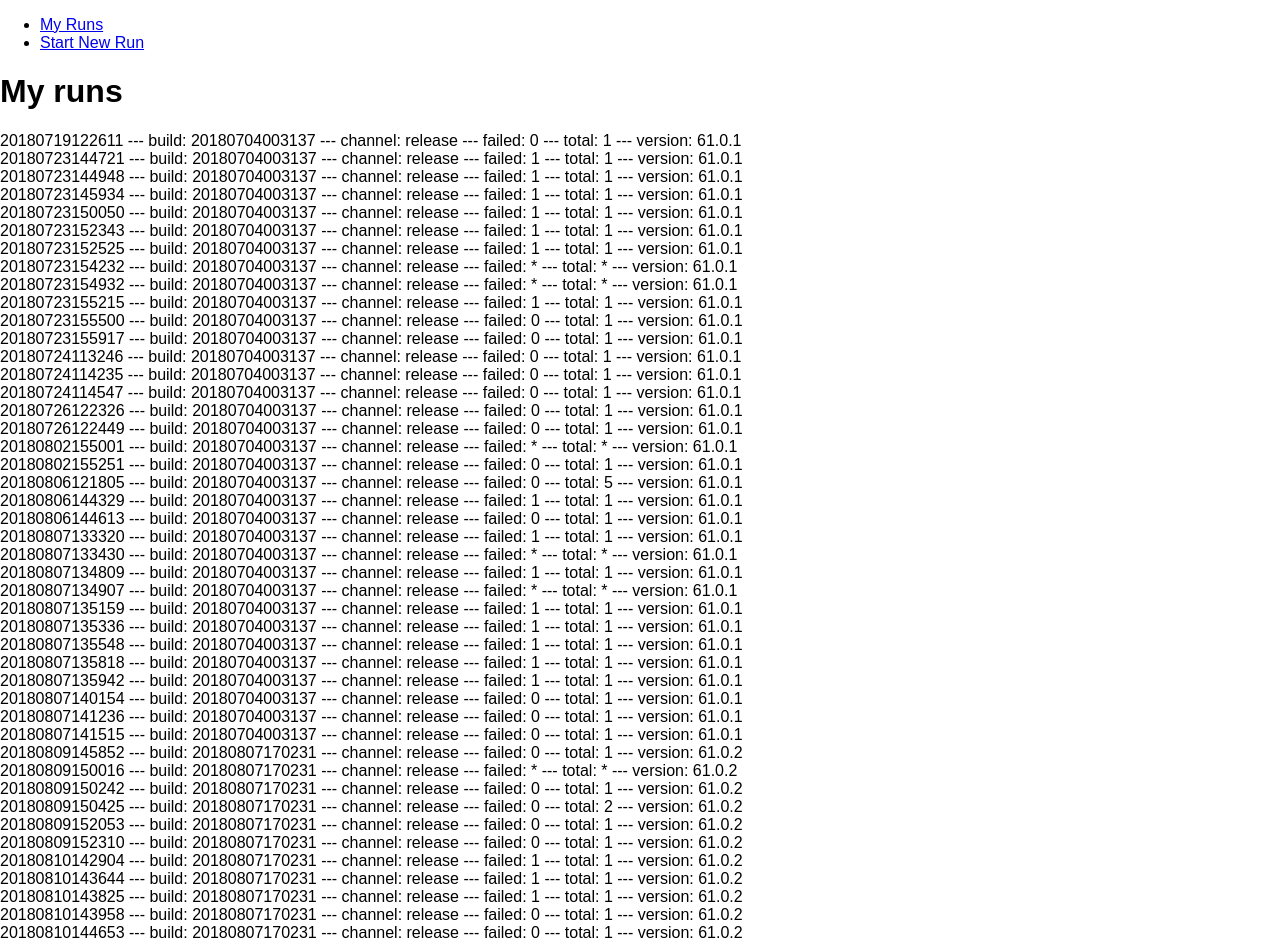
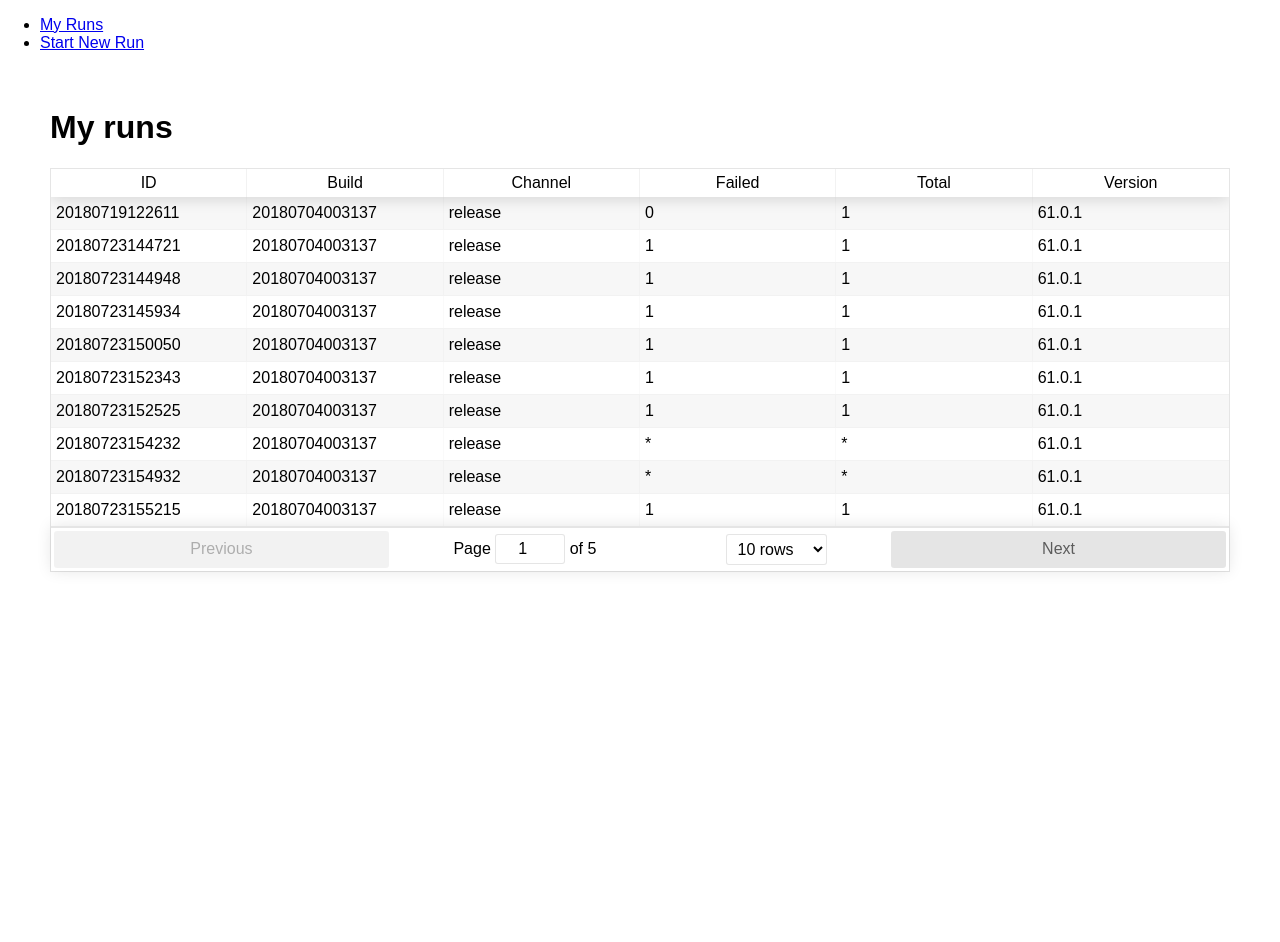
Before and after one commit to psilaghi/iris-control-center, a React (Create React App) app: page /myruns in a window 1280 px wide. After the commit the page ends 800 px from the top, so only its background shows below. Built offline with nearby package versions, Linux system fonts and the light colour scheme.

Commit message:
Use react-table to display data from runs.json

```diff
--- a/package.json
+++ b/package.json
@@ -7,6 +7,7 @@
     "react-dom": "^16.4.2",
     "react-router-dom": "^4.3.1",
     "react-scripts": "1.1.4",
+    "react-table": "^6.8.6",
     "styled-components": "^3.4.2"
   },
   "scripts": {
--- a/src/components/MyRunsPage/index.js
+++ b/src/components/MyRunsPage/index.js
@@ -1,5 +1,28 @@
 import * as React from 'react';
 import ApiClient from '../apiClient';
+import ReactTable from "react-table";
+import "react-table/react-table.css";
+import './style.css';
+
+const tableColumns = [{
+  Header: "ID",
+  accessor: "id"
+}, {
+  Header: "Build",
+  accessor: "build"
+}, {
+  Header: "Channel",
+  accessor: "channel"
+}, {
+  Header: "Failed",
+  accessor: "failed"
+}, {
+  Header: "Total",
+  accessor: "total"
+}, {
+  Header: "Version",
+  accessor: "version"
+}];
 
 class MyRunsPage extends React.Component {
   constructor(props) {
@@ -17,15 +40,14 @@ class MyRunsPage extends React.Component {
 
   render() {
     return (
-      <div>
+      <div className="page">
         <h1>My runs</h1>
-        <div>
-          {this.state.runs.map(run => (
-            <div key={run.id}>
-              {`${run.id} --- build: ${run.build} --- channel: ${run.channel} --- failed: ${run.failed} --- total: ${run.total} --- version: ${run.version}`}
-            </div>
-          ))}
-        </div>
+        <ReactTable
+          data={this.state.runs}
+          columns={tableColumns}
+          defaultPageSize={10}
+          className="-striped -highlight"
+        />
       </div>
     )
   }
--- /dev/null
+++ b/src/components/MyRunsPage/style.css
@@ -0,0 +1,3 @@
+.page {
+    padding: 20px 50px;
+}
```
Also changed, not shown: 1 other file (tests, documents, lock files or other folders).
